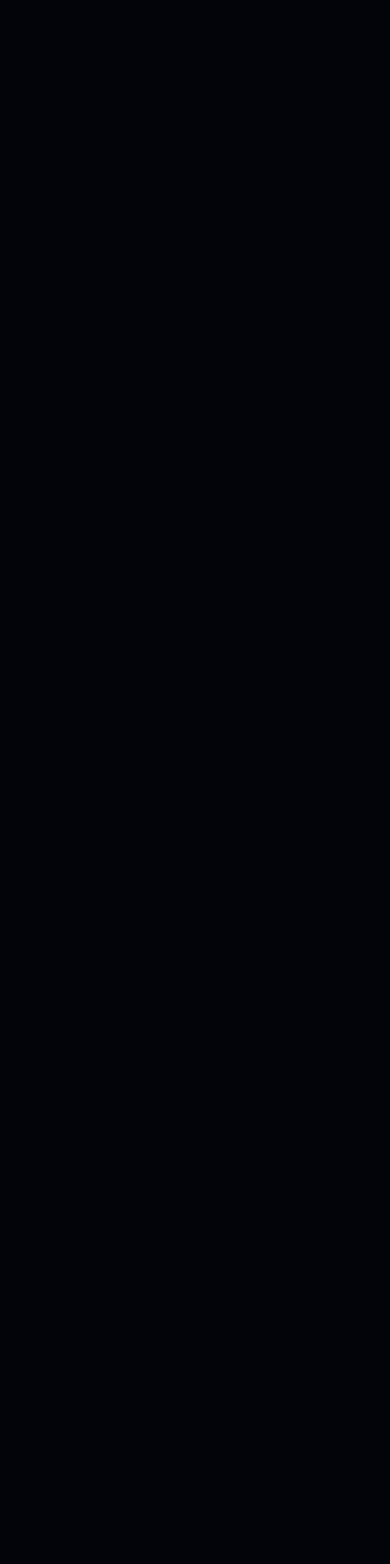
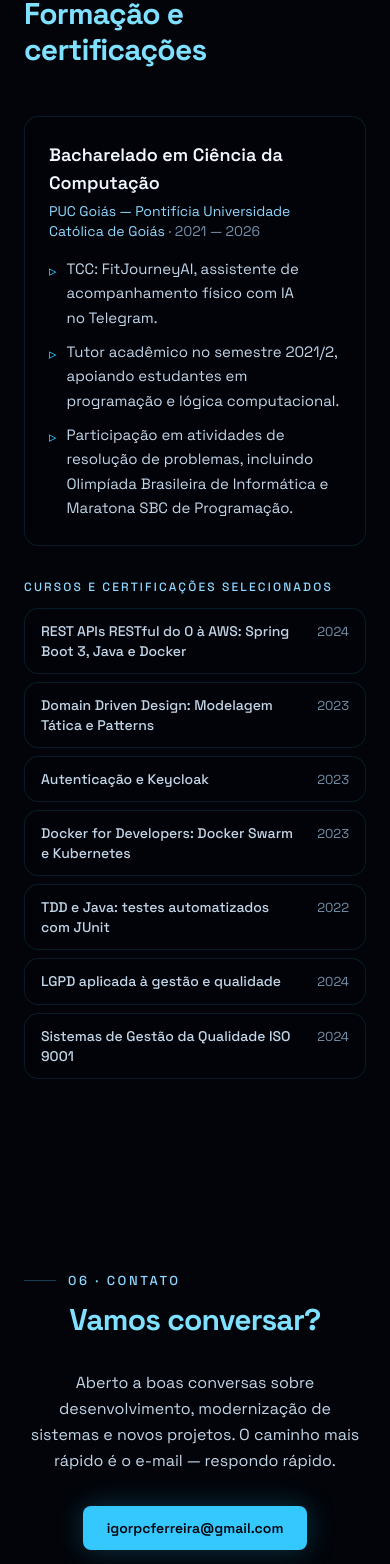
Before and after one commit to Igorpcferreira/igor-de-castro, a Next.js app: page / in a window 390 px wide. Shown: the part 9463-11027 px from the top of the page. Before the commit the page ends 9331 px from the top, so only its background shows below. Built offline with nearby package versions, Linux system fonts and the light colour scheme.

Commit message:
feat: formação, certificações, contato e rodapé
- formação: card da PUC Goiás com TCC, tutoria e maratonas
- certificações com link 'Ver certificado' quando houver URL
- contato: CTA de e-mail, LinkedIn, GitHub e download do currículo
- rodapé com ano dinâmico e links sociais

```diff
--- a/app/page.tsx
+++ b/app/page.tsx
@@ -1,6 +1,9 @@
+import Footer from "@/components/Footer";
 import Navbar from "@/components/Navbar";
 import NeuralBackground from "@/components/NeuralBackground";
 import About from "@/components/sections/About";
+import Contact from "@/components/sections/Contact";
+import EducationSection from "@/components/sections/EducationSection";
 import ExperienceSection from "@/components/sections/ExperienceSection";
 import Hero from "@/components/sections/Hero";
 import Projects from "@/components/sections/Projects";
@@ -17,7 +20,10 @@ export default function Home() {
         <Skills />
         <ExperienceSection />
         <Projects />
+        <EducationSection />
+        <Contact />
       </main>
+      <Footer />
     </>
   );
 }
--- /dev/null
+++ b/components/Footer.tsx
@@ -0,0 +1,45 @@
+import { profile } from "@/data/content";
+
+export default function Footer() {
+  const year = new Date().getFullYear();
+
+  return (
+    <footer className="border-cyan/10 relative z-[2] border-t py-8">
+      <div className="container-site flex flex-col items-center justify-between gap-3 text-[13px] sm:flex-row">
+        <p className="text-muted">
+          © {year} {profile.name}. Feito com Next.js, TypeScript e uma rede neural viva.
+        </p>
+        <ul className="flex items-center gap-5">
+          <li>
+            <a
+              href={`mailto:${profile.links.email}`}
+              className="text-muted hover:text-cyan-bright transition-colors duration-fast ease-glide"
+            >
+              E-mail
+            </a>
+          </li>
+          <li>
+            <a
+              href={profile.links.linkedin}
+              target="_blank"
+              rel="noopener noreferrer"
+              className="text-muted hover:text-cyan-bright transition-colors duration-fast ease-glide"
+            >
+              LinkedIn
+            </a>
+          </li>
+          <li>
+            <a
+              href={profile.links.github}
+              target="_blank"
+              rel="noopener noreferrer"
+              className="text-muted hover:text-cyan-bright transition-colors duration-fast ease-glide"
+            >
+              GitHub
+            </a>
+          </li>
+        </ul>
+      </div>
+    </footer>
+  );
+}
--- /dev/null
+++ b/components/sections/Contact.tsx
@@ -0,0 +1,59 @@
+import Reveal from "@/components/Reveal";
+import SectionHeading from "@/components/SectionHeading";
+import { profile } from "@/data/content";
+
+const socialLinks = [
+  { label: "LinkedIn", href: profile.links.linkedin },
+  { label: "GitHub", href: profile.links.github },
+] as const;
+
+export default function Contact() {
+  return (
+    <section id="contato" className="py-24">
+      <div className="container-site max-w-3xl text-center">
+        <SectionHeading overline="06 · Contato" title="Vamos conversar?" />
+
+        <Reveal delay={90}>
+          <p className="text-body mx-auto -mt-4 max-w-[48ch] text-pretty leading-relaxed">
+            Aberto a boas conversas sobre desenvolvimento, modernização de sistemas e novos
+            projetos. O caminho mais rápido é o e-mail — respondo rápido.
+          </p>
+        </Reveal>
+
+        <Reveal delay={180}>
+          <div className="mt-8 flex flex-wrap items-center justify-center gap-4">
+            <a
+              href={`mailto:${profile.links.email}`}
+              className="bg-cyan text-night shadow-cyan/25 hover:bg-cyan-bright rounded-lg px-6 py-3 text-sm font-semibold shadow-[0_0_28px] transition-[background-color,translate] duration-fast ease-glide hover:-translate-y-0.5"
+            >
+              {profile.links.email}
+            </a>
+            {socialLinks.map((link) => (
+              <a
+                key={link.label}
+                href={link.href}
+                target="_blank"
+                rel="noopener noreferrer"
+                className="border-cyan/40 text-cyan hover:border-cyan hover:bg-cyan/10 rounded-lg border px-6 py-3 text-sm font-semibold transition-[border-color,background-color,translate] duration-fast ease-glide hover:-translate-y-0.5"
+              >
+                {link.label} <span aria-hidden="true">↗</span>
+              </a>
+            ))}
+          </div>
+        </Reveal>
+
+        <Reveal delay={270}>
+          <p className="mt-6">
+            <a
+              href={profile.resumePdf}
+              download
+              className="text-cyan-soft hover:text-cyan-bright text-sm transition-colors duration-fast ease-glide"
+            >
+              Ou baixe meu currículo em PDF <span aria-hidden="true">↓</span>
+            </a>
+          </p>
+        </Reveal>
+      </div>
+    </section>
+  );
+}
--- /dev/null
+++ b/components/sections/EducationSection.tsx
@@ -0,0 +1,63 @@
+import Reveal from "@/components/Reveal";
+import SectionHeading from "@/components/SectionHeading";
+import { certifications, education } from "@/data/content";
+
+export default function EducationSection() {
+  return (
+    <section id="formacao" className="py-24">
+      <div className="container-site">
+        <SectionHeading overline="05 · Formação" title="Formação e certificações" />
+
+        <div className="grid gap-8 lg:grid-cols-[1.1fr_1fr]">
+          <Reveal className="h-full">
+            <article className="card-surface h-full p-6">
+              <h3 className="text-ink text-lg font-semibold">{education.degree}</h3>
+              <p className="text-cyan-soft mt-1 text-sm">
+                {education.institution} <span className="text-muted">· {education.period}</span>
+              </p>
+              <ul className="text-body mt-4 space-y-2.5 text-[15px] leading-relaxed">
+                {education.details.map((detail) => (
+                  <li key={detail} className="flex gap-2.5">
+                    <span aria-hidden="true" className="text-cyan mt-0.5 shrink-0">
+                      ▹
+                    </span>
+                    <span className="text-pretty">{detail}</span>
+                  </li>
+                ))}
+              </ul>
+            </article>
+          </Reveal>
+
+          <Reveal delay={120}>
+            <h3 className="text-cyan-soft mb-3 text-[12px] font-medium uppercase tracking-[0.18em]">
+              Cursos e certificações selecionados
+            </h3>
+            <ul className="space-y-2">
+              {certifications.map((cert) => (
+                <li
+                  key={cert.name}
+                  className="card-surface hover:border-cyan/30 flex items-baseline justify-between gap-4 px-4 py-3 transition-colors duration-fast ease-glide"
+                >
+                  <div>
+                    <p className="text-body text-sm font-medium">{cert.name}</p>
+                    {cert.certificateUrl && (
+                      <a
+                        href={cert.certificateUrl}
+                        target="_blank"
+                        rel="noopener noreferrer"
+                        className="text-cyan hover:text-cyan-bright text-[13px] transition-colors duration-fast ease-glide"
+                      >
+                        Ver certificado <span aria-hidden="true">↗</span>
+                      </a>
+                    )}
+                  </div>
+                  <span className="text-muted shrink-0 text-[13px]">{cert.year}</span>
+                </li>
+              ))}
+            </ul>
+          </Reveal>
+        </div>
+      </div>
+    </section>
+  );
+}
```
